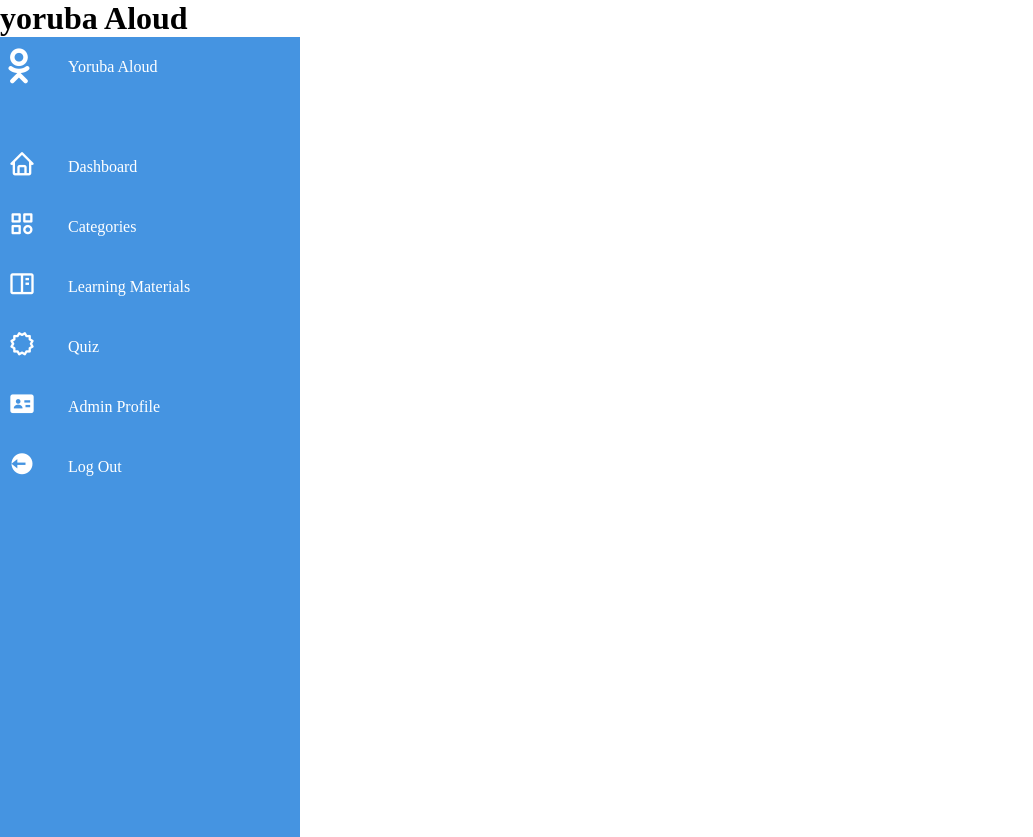
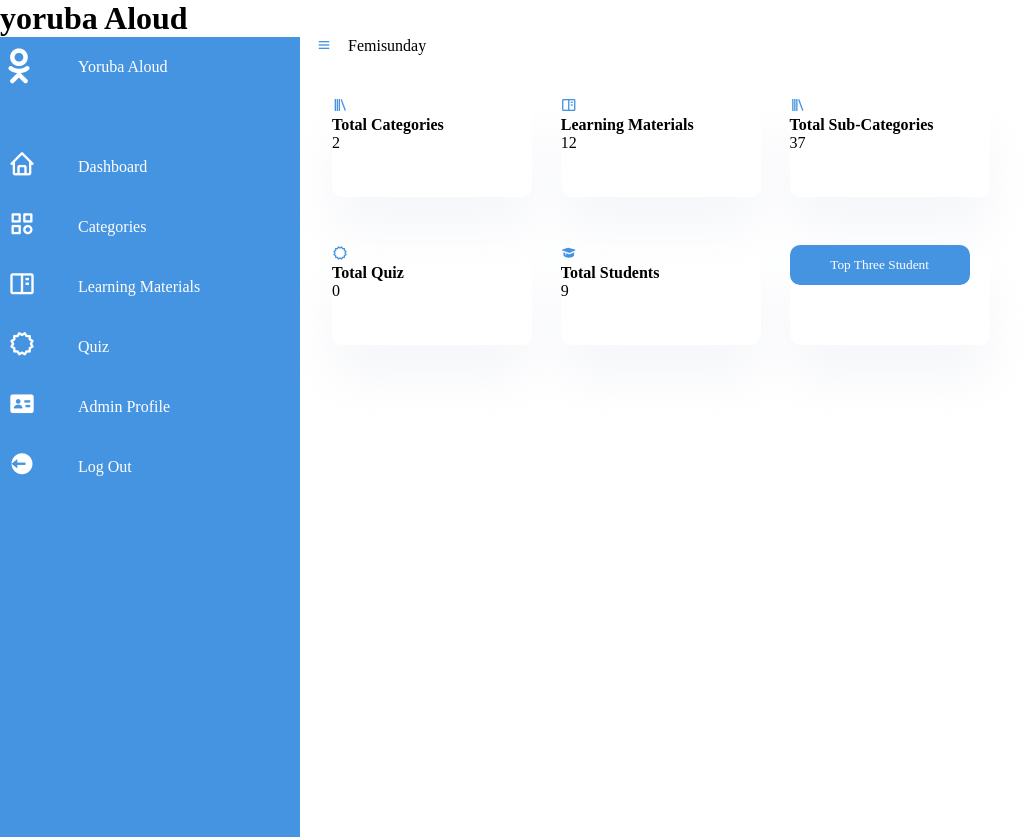
Before and after one commit to dpizzle38/yorubaaloud, a plain HTML site: page dashboard.html in a window 1280 px wide. Shown: the whole page, without its empty margins (0-1033 px from the left). Before the commit the page ends 800 px from the top, so only its background shows below. Drawn offline with nearby package versions, Linux system fonts and the light colour scheme; a web font is replaced by a local one.

Commit message:
finished with the html and css for the dashboard

```diff
--- a/dashboard.css
+++ b/dashboard.css
@@ -27,7 +27,7 @@ body{
     transition: 0.5s;
 }
 
-.navigation ul{
+navigation ul{
     position: absolute;
     top: 0;
     left: 0;
@@ -75,21 +75,87 @@ body{
 }
 
 
-
-.navigation ul li:hover a {
-    color: #4594e1;
-}
-
-
-
-
-
-
 .navigation ul li a .title{
     position: relative;
     display: block;
     padding: 0 10px;
+}
+
+.main{
+    position: absolute;
+    left: 300px;
+    width: calc(100% -300px);
+    min-height: 100vh;
+    transition: 0.5s;
+    background: #fff;
+}
+
+.topbar{
+    width: 100%;
     height: 60px;
-    text-align: start;
-    white-space: nowrap;
+    display: flex;
+    gap: 1rem;
+    margin-left: 1rem;
 }
+
+.bx-menu{
+    color: #4594E1;
+}
+
+.bx-library{
+    color:#4594E1;
+}
+
+.students{
+    background-color:#4594E1;
+    color: #fff;
+    width: 180px;
+    height: 40px;
+    border-radius:10px;
+    margin: auto;
+    border: none;
+    outline: none;
+    object-fit: contain;
+
+}
+
+.cardbox{
+    display: flex;
+    gap: 1.8rem;
+    margin-left: 2rem;
+
+}
+
+.card{
+    box-shadow: 0px 34.867px 46.4894px rgba(212, 217, 232, 0.2);
+    width: 200px;
+    height: 100px;
+    border-radius: 10px;
+}
+
+section:nth-of-type(2) div:nth-of-type(2) div:nth-child(2) i.bx-book-content{
+    color:#4594E1;
+}
+
+section:nth-of-type(2) div:nth-of-type(3) div:nth-child(1) i.bx-certification{
+    color:#4594E1;
+}
+
+section:nth-of-type(2) div:nth-of-type(3) div:nth-child(2) i.bxs-graduation{
+    color: #4594E1;
+}
+
+.cardbox2{
+    display: flex;
+    gap: 1.8rem;
+    margin-left: 2rem;
+    margin-top: 3rem;
+}
+
+.quiz{
+    box-shadow: 0px 34.867px 46.4894px rgba(212, 217, 232, 0.2);
+    width: 200px;
+    height: 100px;
+    margin: auto;
+    border-radius: 10px;
+}
--- a/dashboard.html
+++ b/dashboard.html
@@ -10,43 +10,115 @@
   </head>
   <body>
     <h1>yoruba Aloud</h1>
-    <div class="container">
+    <section class="container">
       <div class="navigation">
+
         <ul>
           <li><a href="#">
             <span class="icon">
               <i class="fab fa-odnoklassniki fa-lg"></i>
            </span>
-            <span class="brandname">Yoruba Aloud</span>
+            <span class="title">Yoruba Aloud</span>
           </a></li>
+
           <li><a href="#">
-            <span class="icon"><i class="bx bx-home"></i>
+            <span class="icon">
+              <i class="bx bx-home"></i>
             </span>
-            <span class="brandname">Dashboard</span>
+            <span class="title">Dashboard</span>
           </a></li>
+
           <li><a href="#">
-            <span class="icon"><i class="bx bx-category"></i></span>
-            <span class="brandname">Categories</span>
+            <span class="icon">
+              <i class="bx bx-category"></i>
+            </span>
+            <span class="title">Categories</span>
           </a></li>
+
           <li><a href="#">
-            <span class="icon"><i class="bx bx-book-content"></i></span>
-            <span class="brandname">Learning Materials</span>
+            <span class="icon">
+              <i class="bx bx-book-content"></i></span>
+            <span class="title">Learning Materials</span>
           </a></li>
+
+
           <li><a href="#">
-            <span class="icon"><i class="bx bx-certification"></i></span>
-            <span class="brandname">Quiz</span>
+            <span class="icon">
+              <i class="bx bx-certification"></i></span>
+            <span class="title">Quiz</span>
           </a></li>
+
           <li><a href="#">
             <span class="icon"><i class="bx bxs-id-card"></i></span>
-            <span class="brandname">Admin Profile</span>
+            <span class="title">Admin Profile</span>
           </a></li>
+
           <li><a href="#">
             <span class="icon">
             <i class="bx bxs-log-out-circle"></i></span>
-            <span class="brandname">Log Out</span>
+            <span class="title">Log Out</span>
           </a></li>
         </ul>
+
       </div>
-    </div>
+    </section>
+
+    <section class="main">
+      <div class="topbar">
+
+        <div class="menu">
+          <i class='bx bx-menu'></i>
+        </div>
+
+        <div class="name">
+          <span>Femisunday</span>
+        </div>
+      </div>
+
+
+      <div class="cardbox">
+
+        <div class="card">
+          <i class='bx bx-library'></i>
+          <h4>Total Categories</h4>
+          <span>2</span>
+        </div>
+
+        <div class="card">
+          <i class="bx bx-book-content"></i>
+          <h4>Learning Materials</h4>
+          <span>12</span>
+        </div>
+
+        <div class="card">
+          <i class='bx bx-library'></i>
+          <h4>Total Sub-Categories</h4>
+          <span>37</span>
+        </div>
+
+
+      </div>
+
+
+      <div class="cardbox2">
+        <div class="quiz">
+          <i class="bx bx-certification"></i>
+          <h4>Total Quiz</h4>
+          <span>0</span>
+        </div>
+
+        <div class="quiz">
+          <i class='bx bxs-graduation'></i>
+          <h4>Total Students</h4>
+          <span>9</span>
+        </div>
+
+        <div class="quiz">
+          <button class="students">Top Three Student</button>
+        </div>
+
+      </div>
+    </section>
+
   </body>
 </html>
--- a/index.scss
+++ b/index.scss
@@ -1,4 +1,4 @@
-@import "./components/mediaqueries";
+`@import "./components/mediaqueries";
 @import "./components/mixins";
 @import "./components/reset";
 @import "./components/typography";
```
